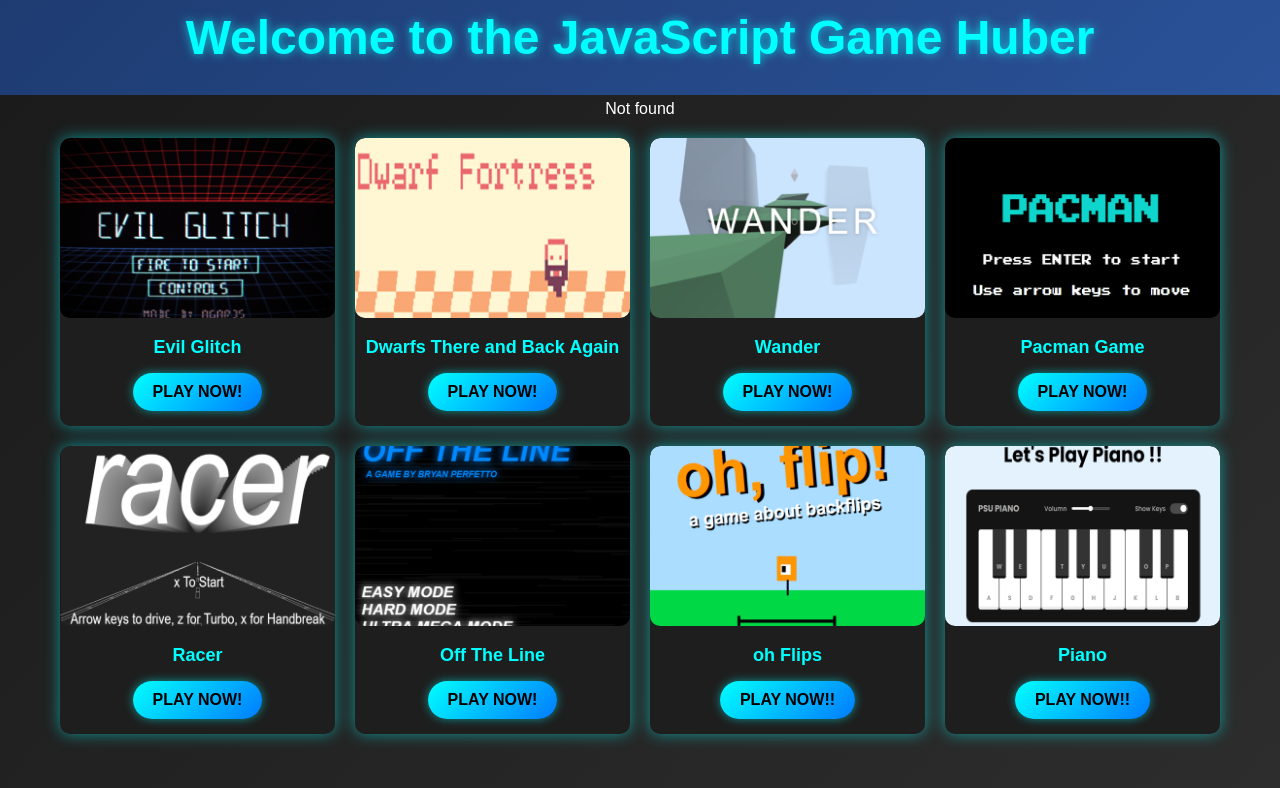
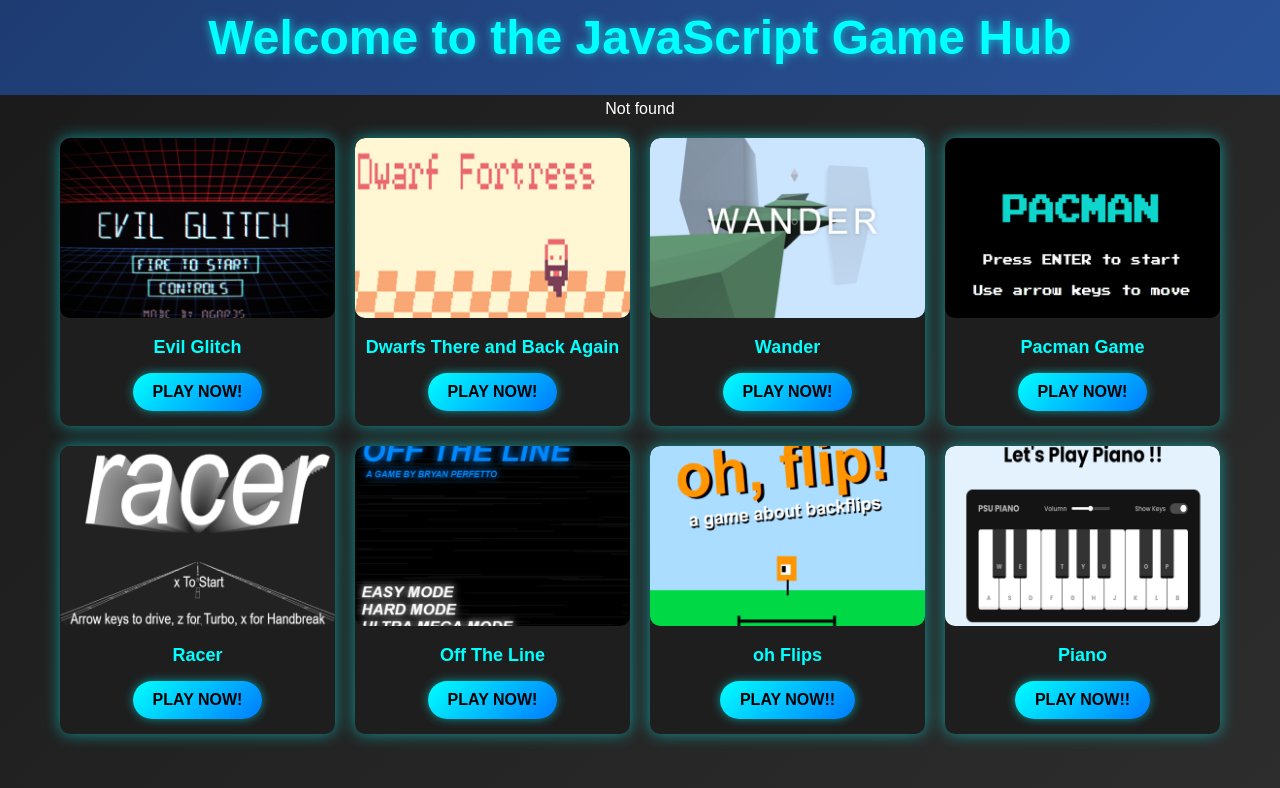
Before and after one commit to sanpipop/GameWebPJ, a plain HTML site: page index.html in a window 1280 px wide. Drawn offline with Linux system fonts and the light colour scheme; no server answers.

Commit message:
testttt4

```diff
--- a/index.html
+++ b/index.html
@@ -8,7 +8,7 @@
 </head>
 <body>
     <header>
-        <h1>Welcome to the JavaScript Game Huber</h1>
+        <h1>Welcome to the JavaScript Game Hub</h1>
     </header>
     <div id="vm-info"></div>
     <script>
```
